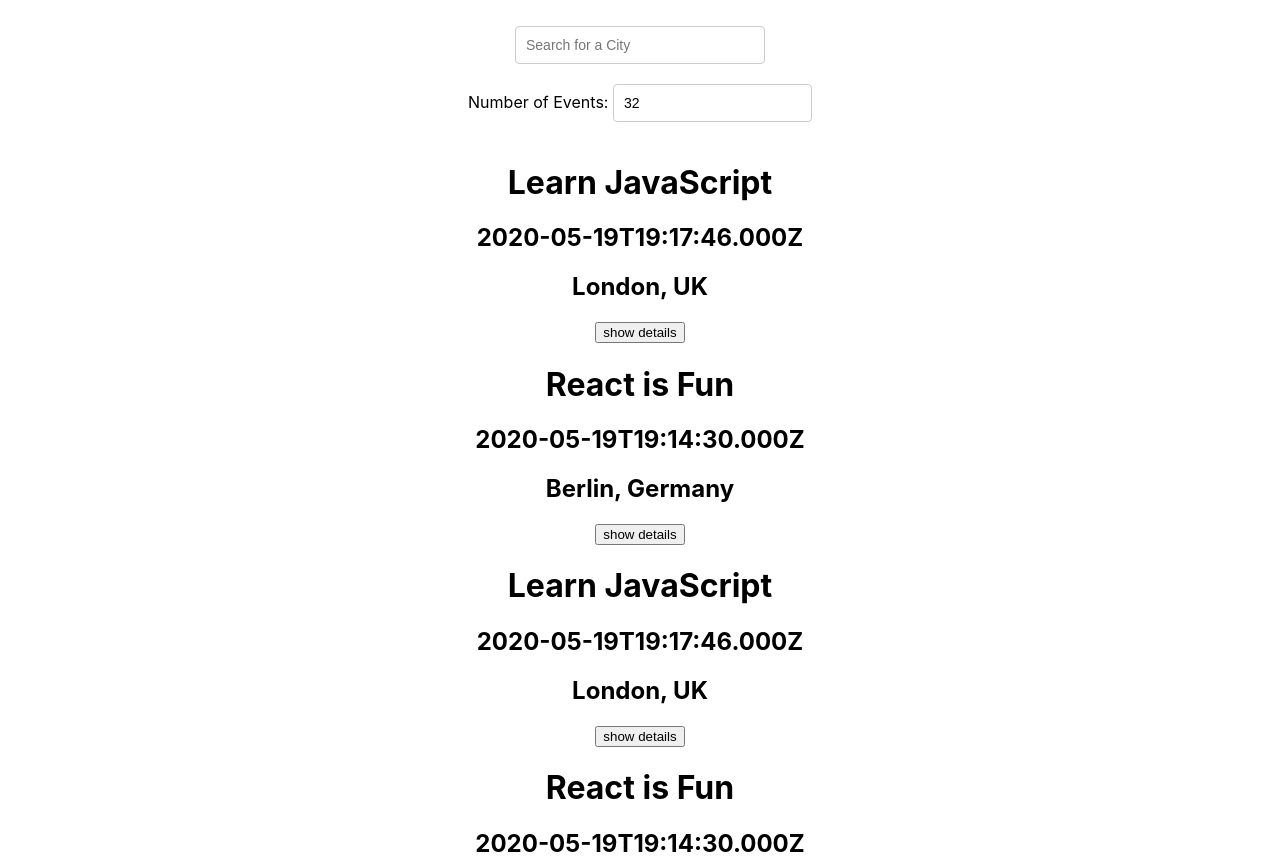
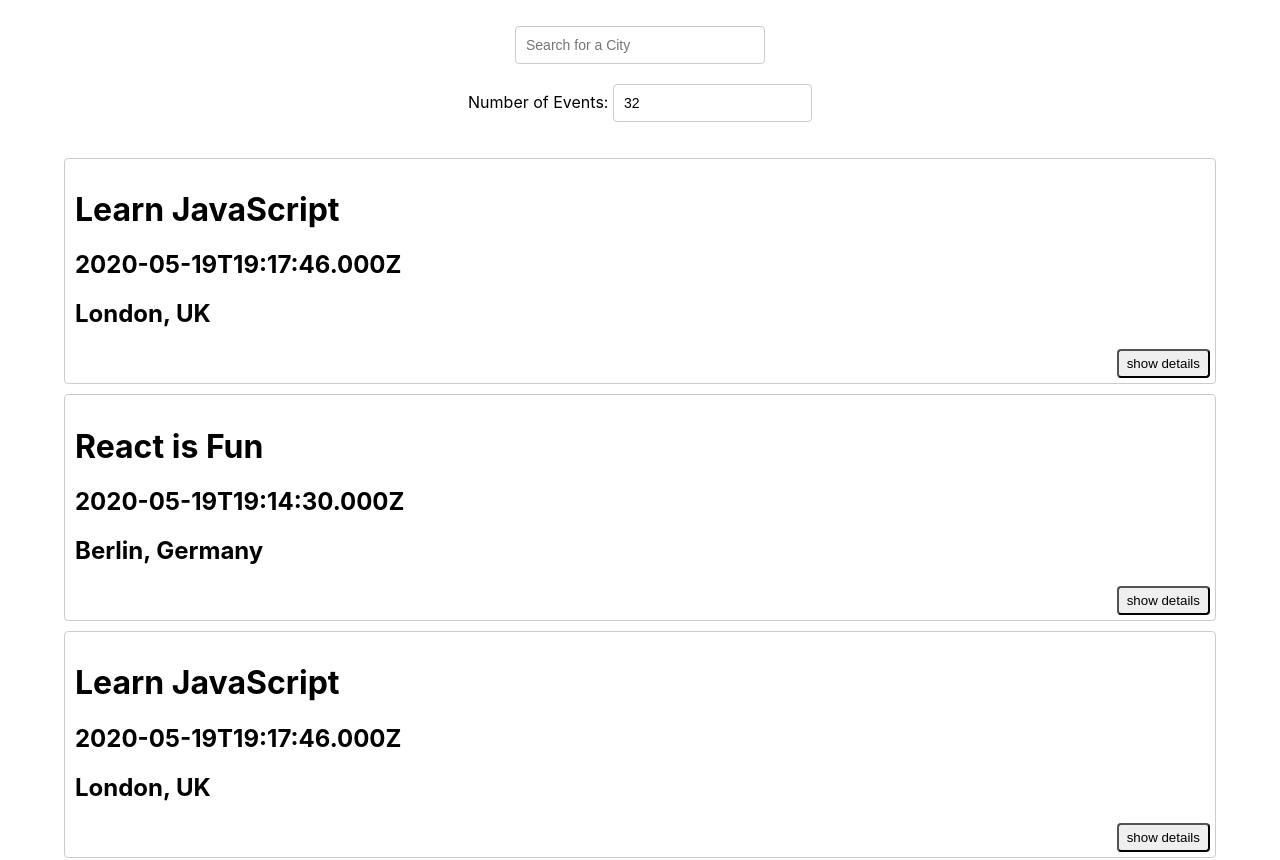
Before and after one commit to Kyle-Michaels/meet, a React (Create React App) app: page / in a window 1280 px wide. Shown: the top 860 px of the page. Built offline with nearby package versions, Linux system fonts and the light colour scheme.

Commit message:
added class name to list item and adjusted button class name

```diff
--- a/src/components/Event.js
+++ b/src/components/Event.js
@@ -7,7 +7,7 @@ const Event = ({ event }) => {
 
 
   return (
-    <li>
+    <li className='event'>
       <h1>{event.summary}</h1>
       <h2>{event.created}</h2>
       <h2>{event.location}</h2>
@@ -16,7 +16,7 @@ const Event = ({ event }) => {
         : null
       }
       <button
-        className="details-button"
+        className="details-btn"
         onClick={() => setShowDetails(!showDetails)}
       >{showDetails ? 'hide details' : 'show details'}</button>
     </li>
```
